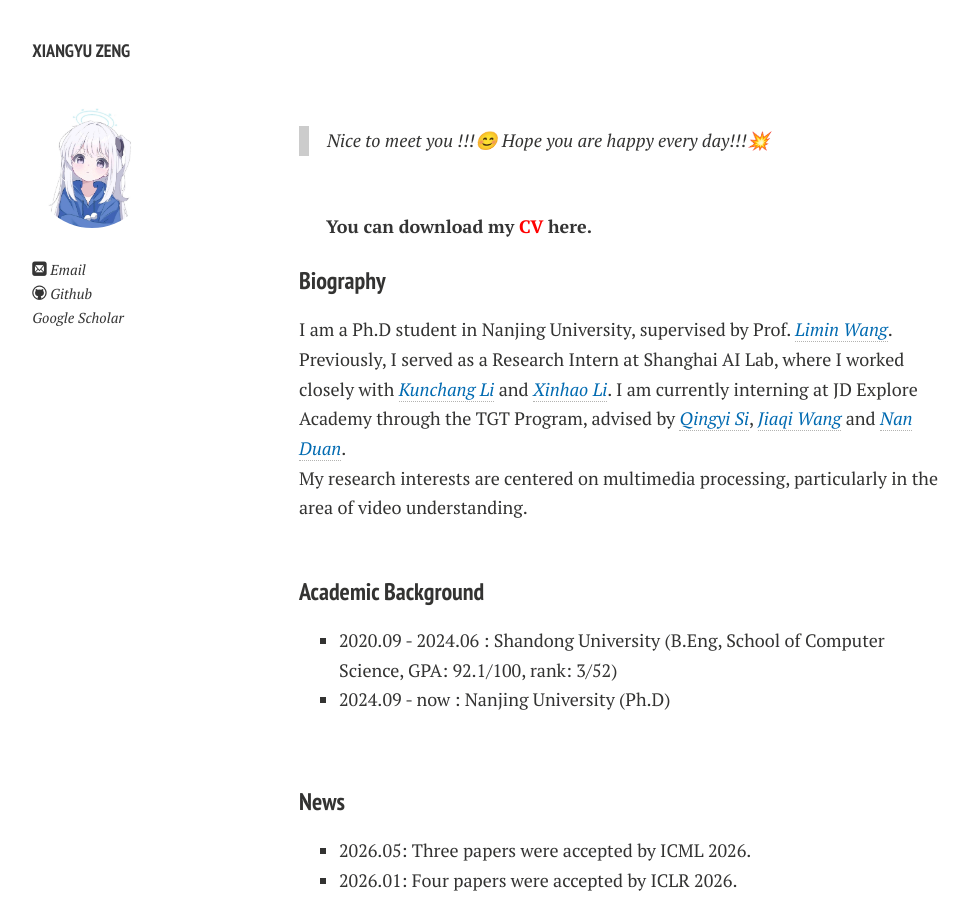
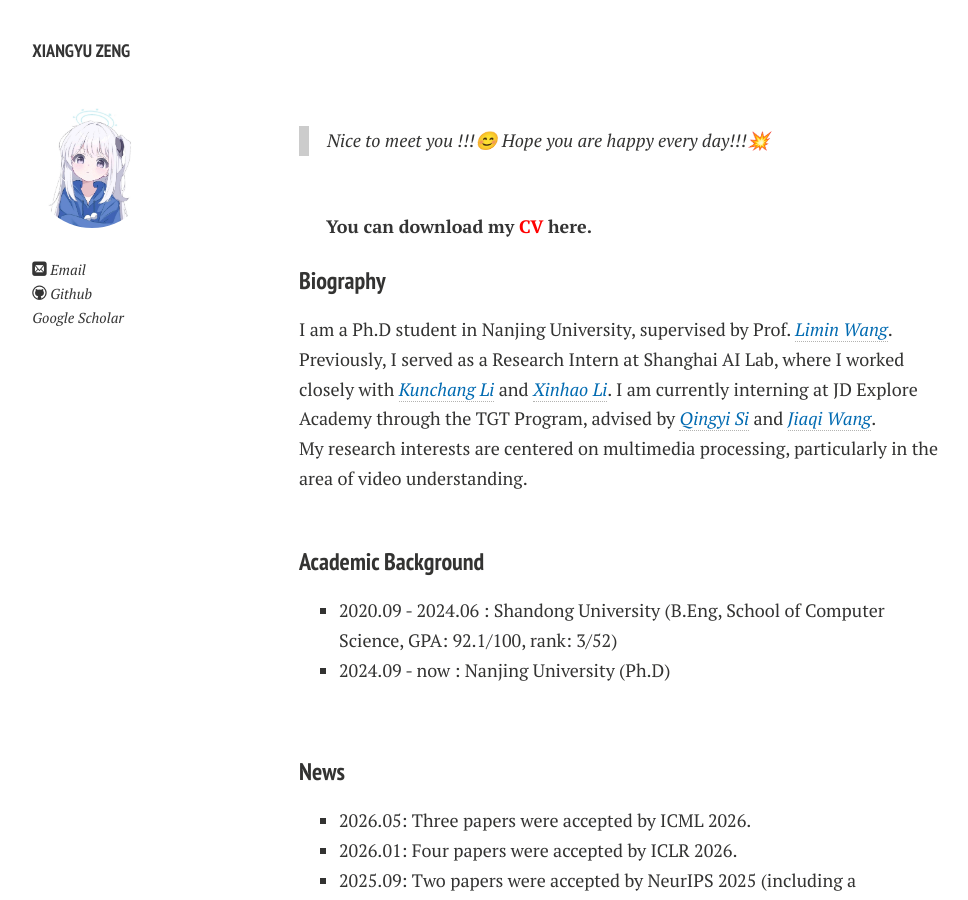
Before and after one commit to LanXingXuan/LanXingXuan.github.io, a Jekyll site: the page built from index.md, in a window 1280 px wide and 900 px high. Shown: the whole window, without its empty margins (21-989 px from the left). Built offline with Jekyll 4.4.1, drawn with Linux system fonts in a browser that asks for light colours; nearby versions of some CDN libraries; comment, search, counter and statistics services are not loaded; a style sheet for code colours, icons or effects is not loaded.

Commit message:
Fix duplicate text in biography section
Removed a repeated mention of advising professors in the biography section.

```diff
--- a/index.md
+++ b/index.md
@@ -11,7 +11,7 @@ layout: page
 
 ### Biography
 
-I am a Ph.D student in Nanjing University, supervised by Prof. [*<font color="#006ab1">Limin Wang</font>*](https://wanglimin.github.io/). Previously, I served as a Research Intern at Shanghai AI Lab, where I worked closely with [*<font color="#006ab1">Kunchang Li</font>*](https://scholar.google.com/citations?user=D4tLSbsAAAAJ&hl=en&oi=ao) and [*<font color="#006ab1">Xinhao Li</font>*](https://scholar.google.com/citations?user=evR3uR0AAAAJ&hl=en&oi=ao). I am currently interning at JD Explore Academy through the TGT Program, advised by [*<font color="#006ab1">Qingyi Si</font>*](https://phoebussi.github.io/), [*<font color="#006ab1">Jiaqi Wang</font>*](https://scholar.google.com/citations?user=GDvt570AAAAJ&hl=zh-CN) and [*<font color="#006ab1">Nan Duan</font>*](https://scholar.google.com/citations?user=Qaa6OxIAAAAJ&hl=en).
+I am a Ph.D student in Nanjing University, supervised by Prof. [*<font color="#006ab1">Limin Wang</font>*](https://wanglimin.github.io/). Previously, I served as a Research Intern at Shanghai AI Lab, where I worked closely with [*<font color="#006ab1">Kunchang Li</font>*](https://scholar.google.com/citations?user=D4tLSbsAAAAJ&hl=en&oi=ao) and [*<font color="#006ab1">Xinhao Li</font>*](https://scholar.google.com/citations?user=evR3uR0AAAAJ&hl=en&oi=ao). I am currently interning at JD Explore Academy through the TGT Program, advised by [*<font color="#006ab1">Qingyi Si</font>*](https://phoebussi.github.io/) and [*<font color="#006ab1">Jiaqi Wang</font>*](https://scholar.google.com/citations?user=GDvt570AAAAJ&hl=zh-CN).
 <br>
 My research interests are centered on multimedia processing, particularly in the area of video understanding.
 
```
